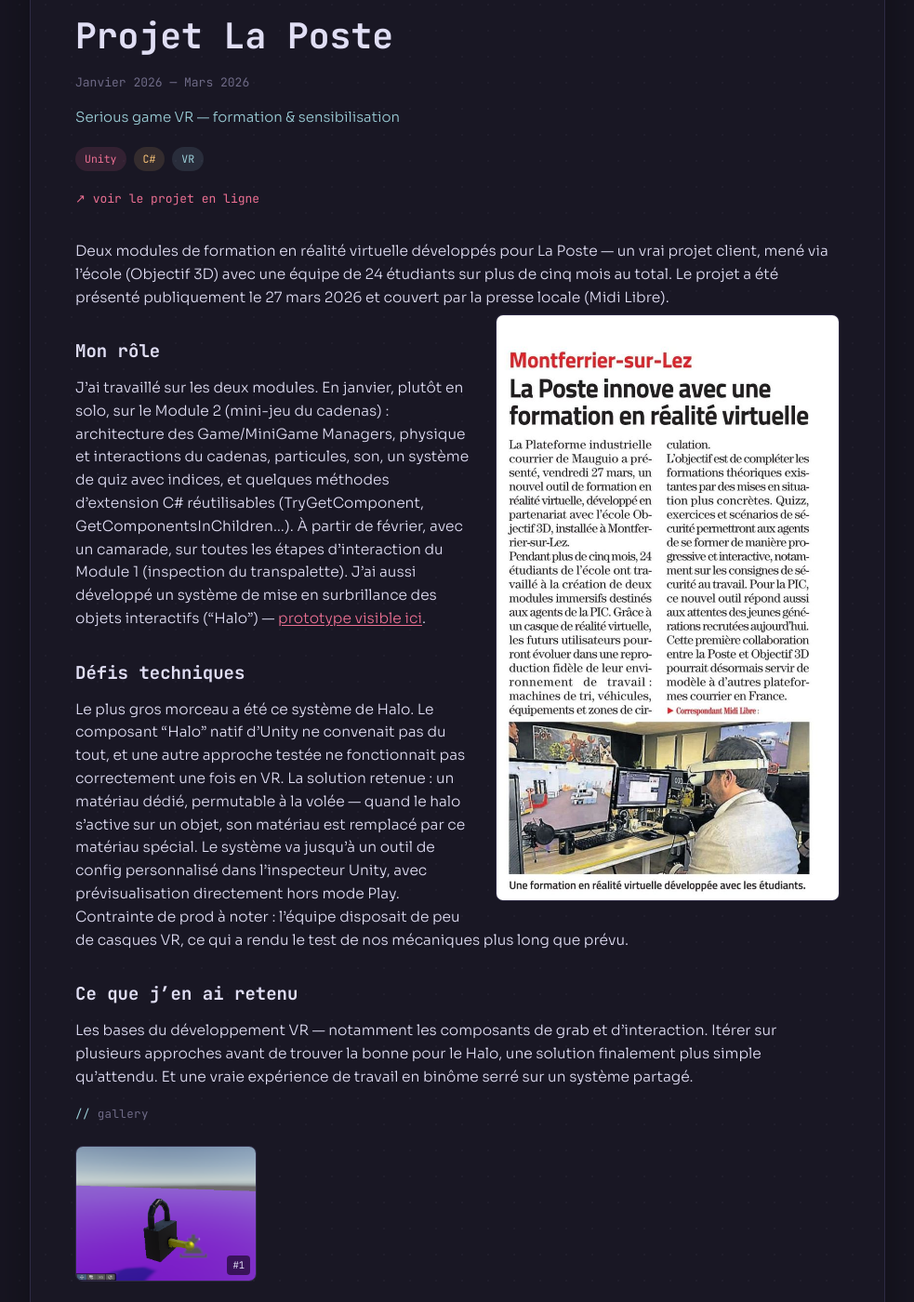
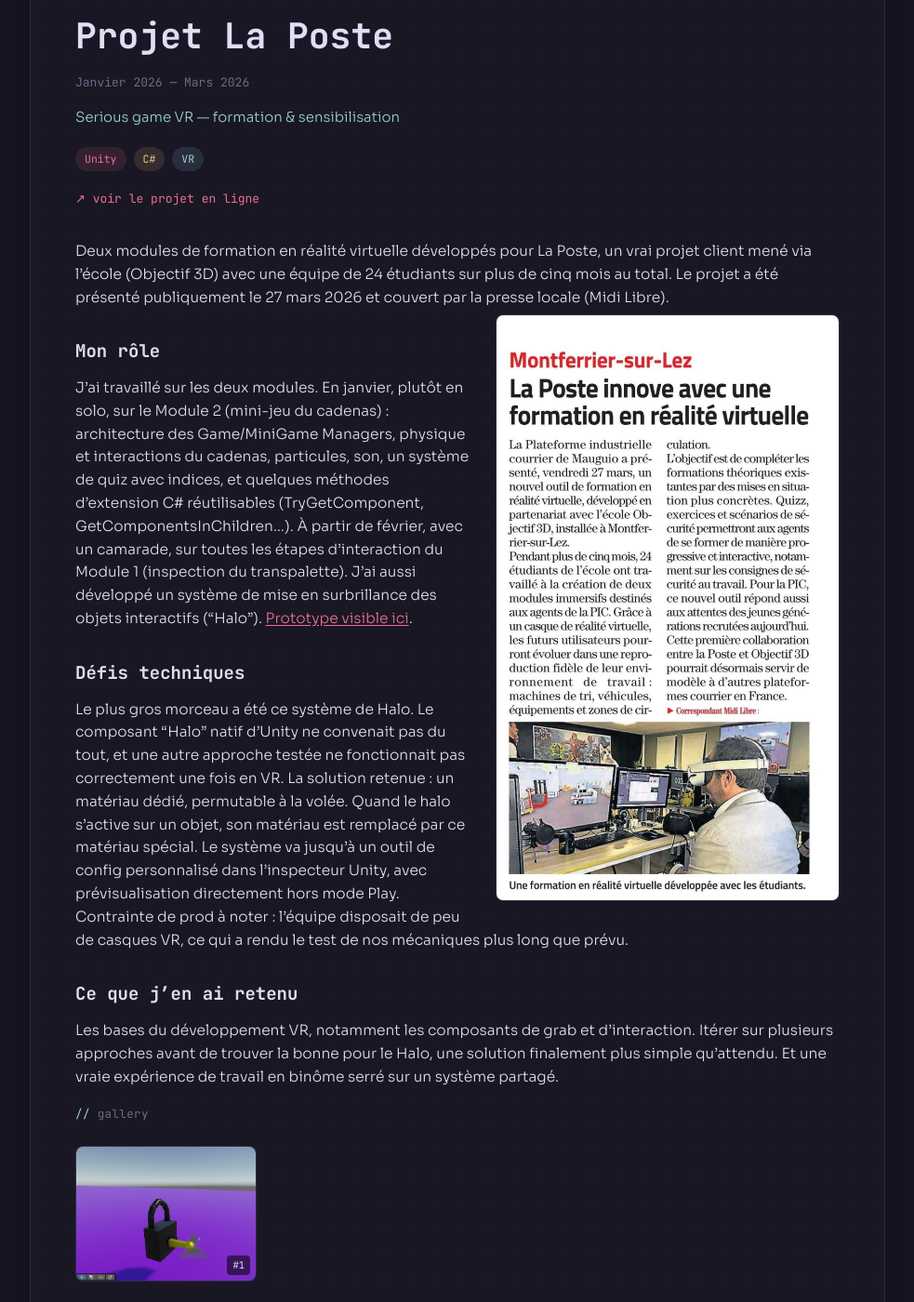
Before and after one commit to StazixLS/StazixLS.github.io, a Jekyll site: the page built from _projects/la-poste.md, in a window 1280 px wide and 1400 px high, scrolled down 724 px. Shown: the whole window at 93% size, without its empty margins (148-1131 px from the left). Built offline with Jekyll 4.4.1, drawn with Linux system fonts in a browser that asks for light colours.

```diff
--- a/_projects/la-poste.md
+++ b/_projects/la-poste.md
@@ -15,7 +15,7 @@ video: ""
 video_embed: ""
 gallery: ["/assets/projects/La Poste/Proto Cadena.png"]
 description_fr: >
-  Deux modules de formation en réalité virtuelle développés pour La Poste — un vrai projet client, mené via l'école (Objectif 3D) avec une équipe de 24 étudiants sur plus de cinq mois au total. Le projet a été présenté publiquement le 27 mars 2026 et couvert par la presse locale (Midi Libre).
+  Deux modules de formation en réalité virtuelle développés pour La Poste, un vrai projet client mené via l'école (Objectif 3D) avec une équipe de 24 étudiants sur plus de cinq mois au total. Le projet a été présenté publiquement le 27 mars 2026 et couvert par la presse locale (Midi Libre).
 
   ![Article Midi Libre sur le projet](/assets/projects/La Poste/Presse Midi Libre.jpg){: .float-right }
 
@@ -23,19 +23,19 @@ description_fr: >
 
   J'ai travaillé sur les deux modules. En janvier, plutôt en solo, sur le Module 2 (mini-jeu du cadenas) : architecture des Game/MiniGame Managers, physique et interactions du cadenas, particules, son, un système de quiz avec indices, et quelques méthodes d'extension C# réutilisables (TryGetComponent, GetComponentsInChildren...).
 
-  À partir de février, avec un camarade, sur toutes les étapes d'interaction du Module 1 (inspection du transpalette). J'ai aussi développé un système de mise en surbrillance des objets interactifs ("Halo") — [prototype visible ici](#gallery-1).
+  À partir de février, avec un camarade, sur toutes les étapes d'interaction du Module 1 (inspection du transpalette). J'ai aussi développé un système de mise en surbrillance des objets interactifs ("Halo"). [Prototype visible ici](#gallery-1).
 
   ## Défis techniques
 
-  Le plus gros morceau a été ce système de Halo. Le composant "Halo" natif d'Unity ne convenait pas du tout, et une autre approche testée ne fonctionnait pas correctement une fois en VR. La solution retenue : un matériau dédié, permutable à la volée — quand le halo s'active sur un objet, son matériau est remplacé par ce matériau spécial. Le système va jusqu'à un outil de config personnalisé dans l'inspecteur Unity, avec prévisualisation directement hors mode Play.
+  Le plus gros morceau a été ce système de Halo. Le composant "Halo" natif d'Unity ne convenait pas du tout, et une autre approche testée ne fonctionnait pas correctement une fois en VR. La solution retenue : un matériau dédié, permutable à la volée. Quand le halo s'active sur un objet, son matériau est remplacé par ce matériau spécial. Le système va jusqu'à un outil de config personnalisé dans l'inspecteur Unity, avec prévisualisation directement hors mode Play.
 
   Contrainte de prod à noter : l'équipe disposait de peu de casques VR, ce qui a rendu le test de nos mécaniques plus long que prévu.
 
   ## Ce que j'en ai retenu
 
-  Les bases du développement VR — notamment les composants de grab et d'interaction. Itérer sur plusieurs approches avant de trouver la bonne pour le Halo, une solution finalement plus simple qu'attendu. Et une vraie expérience de travail en binôme serré sur un système partagé.
+  Les bases du développement VR, notamment les composants de grab et d'interaction. Itérer sur plusieurs approches avant de trouver la bonne pour le Halo, une solution finalement plus simple qu'attendu. Et une vraie expérience de travail en binôme serré sur un système partagé.
 description_en: >
-  Two VR training modules developed for La Poste — a real client project, run through the school (Objectif 3D) with a team of 24 students over five-plus months in total. The project was publicly presented on March 27, 2026 and covered by local press (Midi Libre).
+  Two VR training modules developed for La Poste, a real client project run through the school (Objectif 3D) with a team of 24 students over five-plus months in total. The project was publicly presented on March 27, 2026 and covered by local press (Midi Libre).
 
   ![Midi Libre newspaper article about the project](/assets/projects/La Poste/Presse Midi Libre.jpg){: .float-right }
 
@@ -43,15 +43,15 @@ description_en: >
 
   I worked on both modules. In January, mostly solo, on Module 2 (the padlock mini-game): Game/MiniGame Manager architecture, padlock physics and interactions, particles, sound, a quiz system with hints, and a few reusable C# extension methods (TryGetComponent, GetComponentsInChildren...).
 
-  From February onward, alongside a teammate, on all the interaction steps of Module 1 (pallet jack inspection). I also built a highlight system for interactive objects ("Halo") — [prototype visible here](#gallery-1).
+  From February onward, alongside a teammate, on all the interaction steps of Module 1 (pallet jack inspection). I also built a highlight system for interactive objects ("Halo"). [Prototype visible here](#gallery-1).
 
   ## Technical challenges
 
-  The biggest piece was this Halo system. Unity's native Halo component didn't work at all, and another approach I tried didn't behave correctly once in VR. The solution: a dedicated material, swapped on the fly — when the halo activates on an object, its material gets replaced with this special one. The system even includes a custom config tool in the Unity inspector, with a preview outside Play mode.
+  The biggest piece was this Halo system. Unity's native Halo component didn't work at all, and another approach I tried didn't behave correctly once in VR. The solution: a dedicated material, swapped on the fly. When the halo activates on an object, its material gets replaced with this special one. The system even includes a custom config tool in the Unity inspector, with a preview outside Play mode.
 
   Worth noting as a production constraint: the team had very few VR headsets, which made testing our mechanics take longer than expected.
 
   ## What I took away from it
 
-  The basics of VR development — grab and interaction components in particular. Iterating through several approaches before landing on the right one for the Halo, a solution that ended up simpler than expected. And real experience working in close pair programming on a shared system.
+  The basics of VR development, grab and interaction components in particular. Iterating through several approaches before landing on the right one for the Halo, a solution that ended up simpler than expected. And real experience working in close pair programming on a shared system.
 ---
```
Also changed, not shown: _projects/nelli-the-seer.md (+6 -6 lines), index.md (+4 -4 lines).
